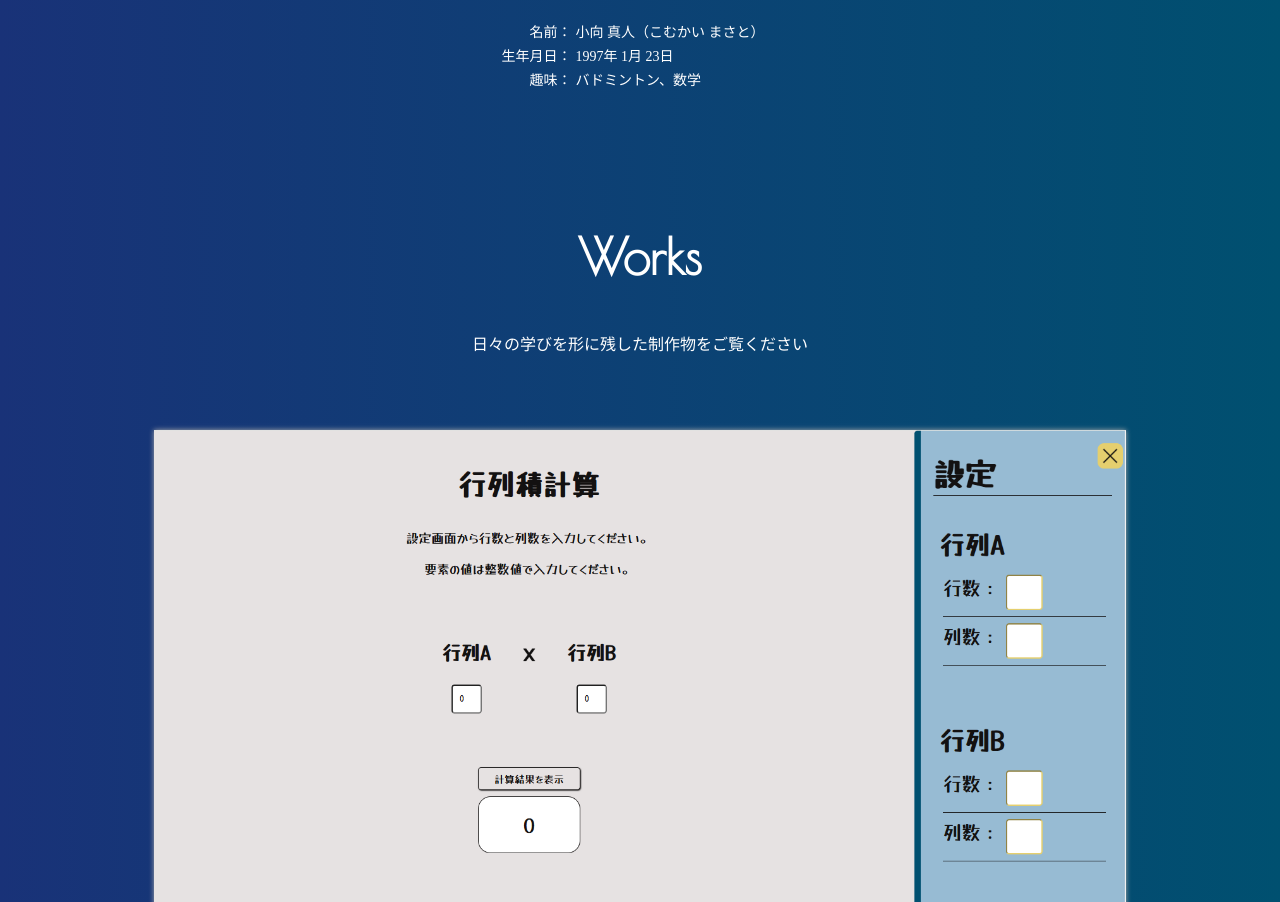
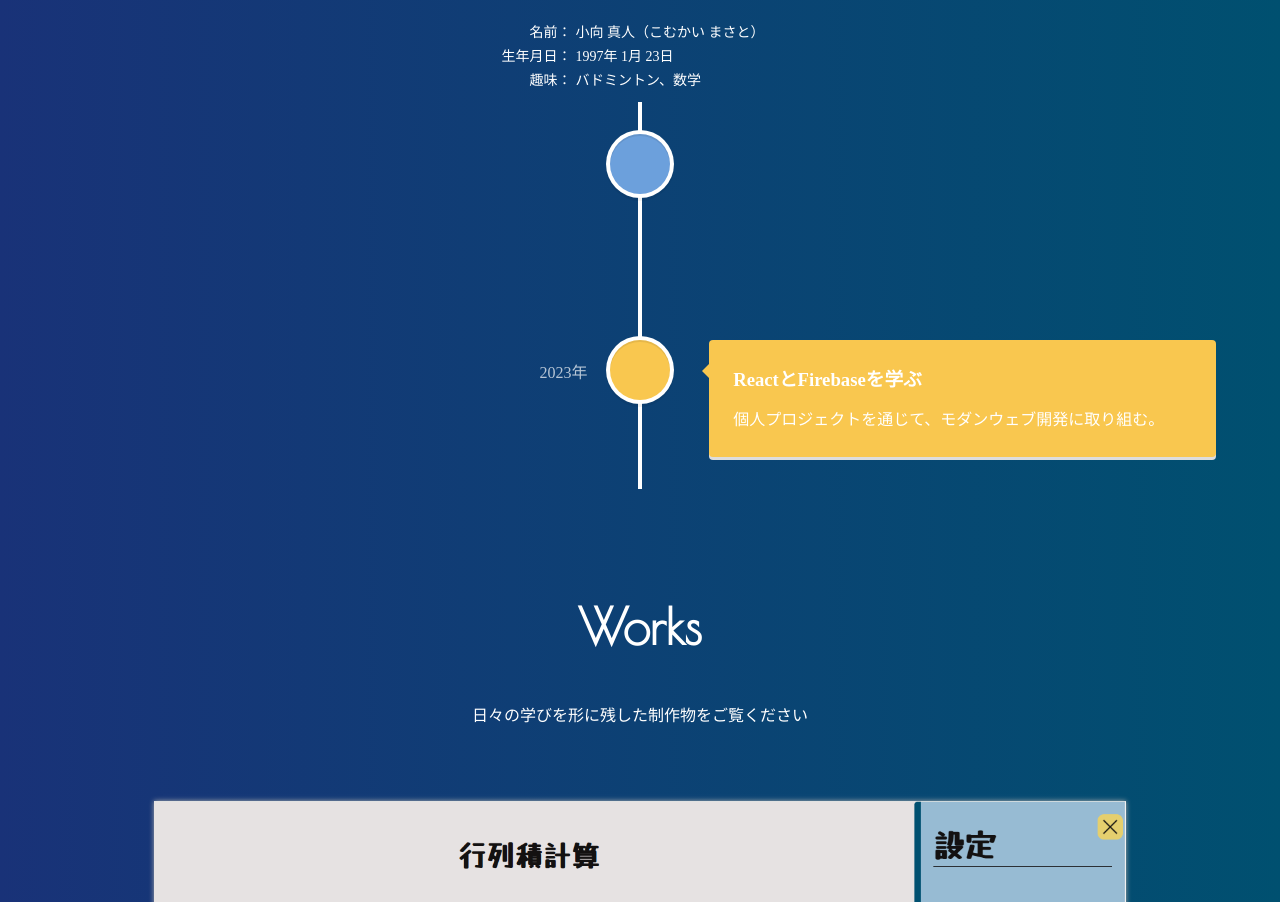
Before and after one commit to LSbard000com/My-Portfolio, a React (Vite) app: page / in a window 1280 px wide. Shown: the part 1182-2084 px from the top of the page. Built offline with nearby package versions, Linux system fonts and the light colour scheme; a web font is replaced by a local one.

Commit message:
React Vertical Timelineの導入

```diff
--- a/package.json
+++ b/package.json
@@ -13,12 +13,14 @@
     "chart.js": "^4.4.6",
     "react": "^18.3.1",
     "react-chartjs-2": "^5.2.0",
-    "react-dom": "^18.3.1"
+    "react-dom": "^18.3.1",
+    "react-vertical-timeline-component": "^3.6.0"
   },
   "devDependencies": {
     "@eslint/js": "^9.13.0",
     "@types/react": "^18.3.12",
     "@types/react-dom": "^18.3.1",
+    "@types/react-vertical-timeline-component": "^3.3.6",
     "@vitejs/plugin-react-swc": "^3.5.0",
     "eslint": "^9.13.0",
     "eslint-plugin-react-hooks": "^5.0.0",
--- a/src/components/About.tsx
+++ b/src/components/About.tsx
@@ -1,5 +1,6 @@
-import aboutImg from '../assets/img/IMG_7007.jpeg'
+
 import myPhoto from '../assets/img/自己紹介画像.jpg'
+import TimeLine from './TimeLine'
 import Title from './Title'
 
 const About = () => {
@@ -30,6 +31,9 @@ const About = () => {
             </table>
           </div>
         </div>
+        <div className='timeline'>
+          <TimeLine />
+        </div>
       </div>
     </div>
   )
--- /dev/null
+++ b/src/components/Timeline.tsx
@@ -0,0 +1,36 @@
+import React from "react";
+import {
+  VerticalTimeline,
+  VerticalTimelineElement,
+} from "react-vertical-timeline-component";
+import "react-vertical-timeline-component/style.min.css";
+
+const TimeLine = () => {
+    return (
+        <VerticalTimeline>
+          <VerticalTimelineElement
+            className="vertical-timeline-element--work"
+            contentStyle={{ background: "#6ca0dc", color: "#fff" }}
+            contentArrowStyle={{ borderRight: "7px solid #6ca0dc" }}
+            date="2015年"
+            iconStyle={{ background: "#6ca0dc", color: "#fff" }}
+          >
+            <h3 className="vertical-timeline-element-title">市役所勤務開始</h3>
+            <p>市民サービス部門に配属され、地域活性化プロジェクトに従事。</p>
+          </VerticalTimelineElement>
+
+          <VerticalTimelineElement
+            className="vertical-timeline-element--education"
+            contentStyle={{ background: "#f9c74f", color: "#fff" }}
+            contentArrowStyle={{ borderRight: "7px solid #f9c74f" }}
+            date="2023年"
+            iconStyle={{ background: "#f9c74f", color: "#fff" }}
+          >
+            <h3 className="vertical-timeline-element-title">ReactとFirebaseを学ぶ</h3>
+            <p>個人プロジェクトを通じて、モダンウェブ開発に取り組む。</p>
+          </VerticalTimelineElement>
+        </VerticalTimeline>
+      );
+    };
+
+export default TimeLine
```
Also changed, not shown: 1 other file (tests, documents, lock files or other folders).
